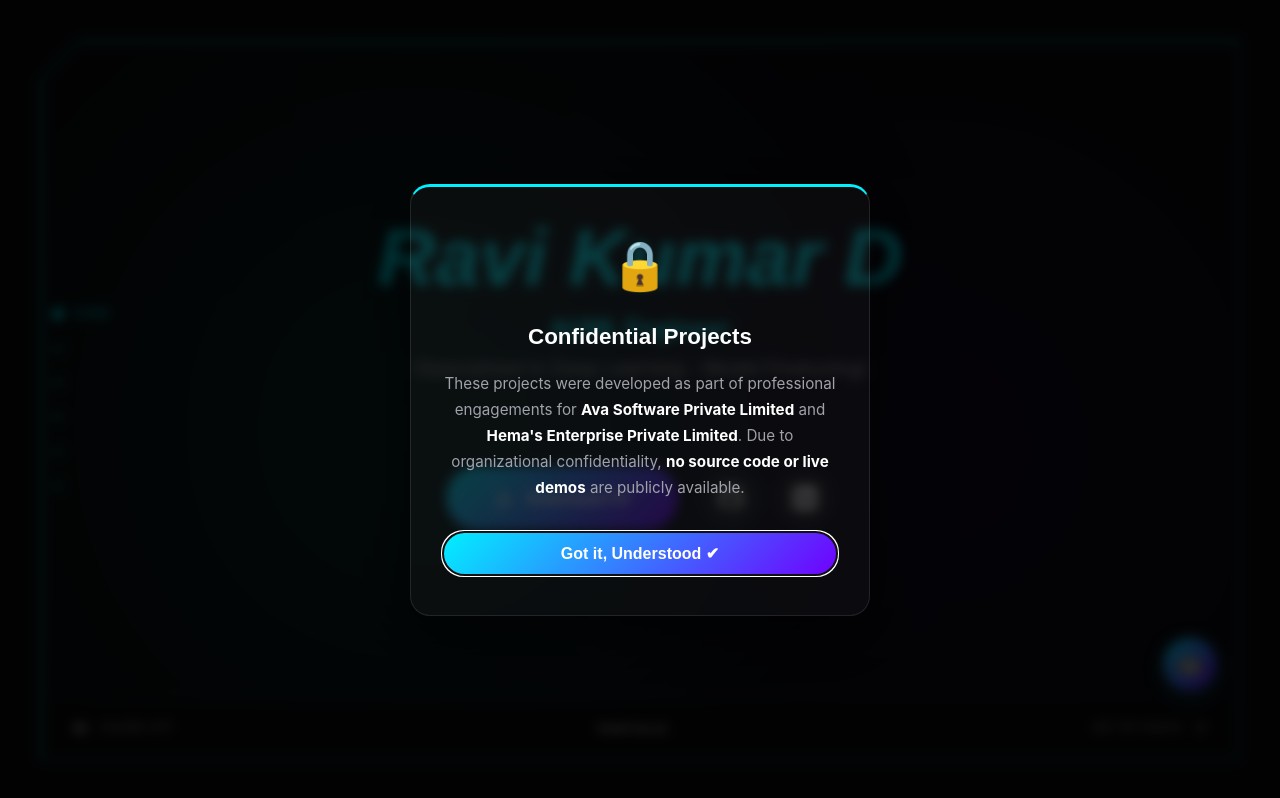
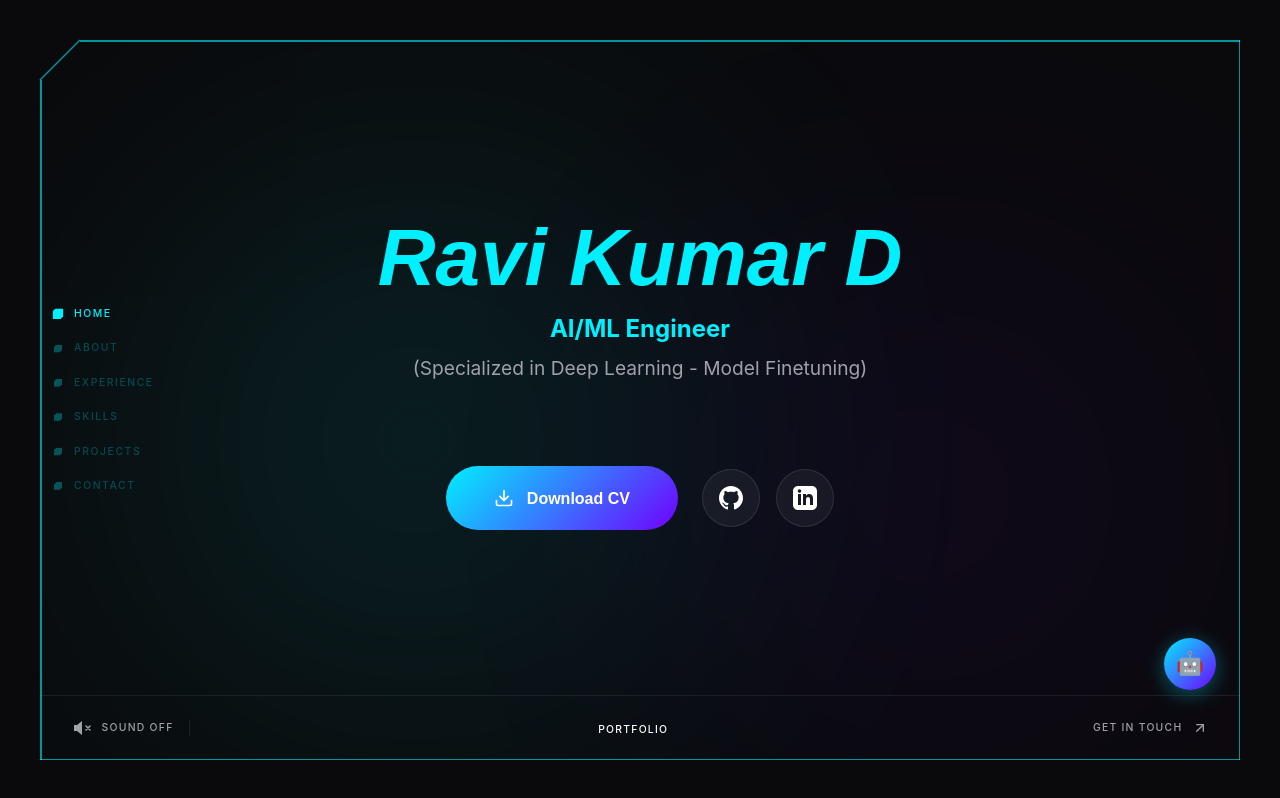
Before and after one commit to D-RaviKumarofficial/Ravi-Profile, a React (Vite) app: page / in a window 1280 px wide. Built offline with nearby package versions, Linux system fonts and the light colour scheme.

Commit message:
added hover sound and remvoed some content

```diff
--- a/src/App.jsx
+++ b/src/App.jsx
@@ -12,29 +12,56 @@
 import Chatbot from './components/Chatbot';
 import ProjectDetail from './components/ProjectDetail';
 import clickSound from './assets/game click.wav';
+import hoverSound from './assets/hover.mp3';
 
-const audio = new Audio(clickSound);
-audio.volume = 0.5;
+const clickAudio = new Audio(clickSound);
+clickAudio.volume = 0.5;
+
+const hoverAudio = new Audio(hoverSound);
+hoverAudio.volume = 0.25;
 
 function Portfolio({ soundOn, toggleSound }) {
   const [activeSection, setActiveSection] = useState('home');
 
   useEffect(() => {
-    const handler = (e) => {
+    // Global click sound
+    const handleClick = (e) => {
       if (!soundOn) return;
       const tag = e.target.tagName;
       if (tag === 'A' || tag === 'BUTTON' || e.target.closest('a') || e.target.closest('button')) {
-        audio.currentTime = 0;
-        audio.play().catch(() => {});
+        clickAudio.currentTime = 0;
+        clickAudio.play().catch(() => {});
       }
     };
-    document.addEventListener('click', handler);
-    return () => document.removeEventListener('click', handler);
+
+    // Global hover sound — fires once per element entry
+    let lastHovered = null;
+    const handleMouseOver = (e) => {
+      if (!soundOn) return;
+      const target = e.target.closest('a, button');
+      if (!target || target === lastHovered) return;
+      lastHovered = target;
+      hoverAudio.currentTime = 0;
+      hoverAudio.play().catch(() => {});
+    };
+    const handleMouseOut = (e) => {
+      const target = e.target.closest('a, button');
+      if (target === lastHovered) lastHovered = null;
+    };
+
+    document.addEventListener('click', handleClick);
+    document.addEventListener('mouseover', handleMouseOver);
+    document.addEventListener('mouseout', handleMouseOut);
+    return () => {
+      document.removeEventListener('click', handleClick);
+      document.removeEventListener('mouseover', handleMouseOver);
+      document.removeEventListener('mouseout', handleMouseOut);
+    };
   }, [soundOn]);
 
   return (
     <>
-      <Sidebar activeSection={activeSection} setActiveSection={setActiveSection} soundOn={soundOn} />
+      <Sidebar activeSection={activeSection} setActiveSection={setActiveSection} />
       <div className="app-frame-wrapper">
         {/* 4-side border */}
         <div className="frame-border-top" />
--- a/src/components/Contact.jsx
+++ b/src/components/Contact.jsx
@@ -30,14 +30,7 @@
         </div>
       </section>
 
-      <footer className="footer">
-        <div className="container">
-          <div className="social-links">
-            <a href="https://github.com/D-RaviKumarofficial" target="_blank" rel="noreferrer">GitHub</a>
-            <a href="https://www.linkedin.com/in/ravi-kumar-d-535a98267" target="_blank" rel="noreferrer">LinkedIn</a>
-          </div>
-          </div>
-      </footer>
+
     </>
   );
 };
--- a/src/components/Projects.jsx
+++ b/src/components/Projects.jsx
@@ -1,5 +1,4 @@
-import React, { useState, useEffect, useRef } from 'react';
-import { createPortal } from 'react-dom';
+import React from 'react';
 import { useNavigate } from 'react-router-dom';
 import '../styles/Projects.css';
 
@@ -102,47 +101,8 @@
   },
 ];
 
-let modalShown = false;
-
 const Projects = () => {
-  const [modal, setModal] = useState(false);
-  const btnRef = useRef(null);
   const navigate = useNavigate();
-
-  const closeModal = () => {
-    setModal(false);
-    document.body.style.overflow = '';
-  };
-
-  useEffect(() => {
-    const tryShow = () => {
-      if (modalShown) return;
-      modalShown = true;
-      setModal(true);
-      document.body.style.overflow = 'hidden';
-    };
-
-    const section = document.getElementById('projects');
-    const observer = new IntersectionObserver(
-      ([entry]) => { if (entry.isIntersecting) tryShow(); },
-      { threshold: 0.1 }
-    );
-    if (section) observer.observe(section);
-
-    const handleClick = (e) => {
-      if (e.target.closest('a[href="#projects"]')) tryShow();
-    };
-    document.addEventListener('click', handleClick);
-
-    return () => {
-      observer.disconnect();
-      document.removeEventListener('click', handleClick);
-    };
-  }, []);
-
-  useEffect(() => {
-    if (modal && btnRef.current) btnRef.current.focus();
-  }, [modal]);
 
   return (
     <section id="projects" className="projects section-padding">
@@ -151,34 +111,13 @@
           <h2 className="section-title">Projects</h2>
         </div>
 
-        {modal && createPortal(
-          <div className="modal-overlay" role="dialog" aria-modal="true">
-            <div className="modal-box">
-              <div className="modal-icon">🔒</div>
-              <h3 className="modal-title">Confidential Projects</h3>
-              <p className="modal-body">
-                These projects were developed as part of professional engagements for{' '}
-                <strong>Ava Software Private Limited</strong> and{' '}
-                <strong>Hema's Enterprise Private Limited</strong>.
-                Due to organizational confidentiality,{' '}
-                <strong>no source code or live demos</strong> are publicly available.
-              </p>
-              <button ref={btnRef} className="modal-btn" onClick={closeModal}>
-                Got it, Understood ✔
-              </button>
-            </div>
-          </div>,
-          document.body
-        )}
-
         {groups.map((group) => (
           <div className="project-group" key={group.org}>
             <div className="project-group-header">
               <span className="group-org-badge">{group.org}</span>
             </div>
             <div className="projects-grid">
-              {group.projects.map((project) => {
-                return (
+              {group.projects.map((project) => (
                 <div
                   className="project-card clickable"
                   key={project.id}
@@ -203,8 +142,7 @@
                     <span className="project-view-more">View Details →</span>
                   </div>
                 </div>
-                );
-              })}
+              ))}
             </div>
           </div>
         ))}
--- a/src/components/Sidebar.jsx
+++ b/src/components/Sidebar.jsx
@@ -1,6 +1,5 @@
 import React, { useState } from 'react';
 import '../styles/Sidebar.css';
-import hoverSound from '../assets/hover.mp3';
 
 const navItems = [
   { label: 'Home',       id: 'home' },
@@ -11,17 +10,8 @@
   { label: 'Contact',    id: 'contact' },
 ];
 
-const hoverAudio = new Audio(hoverSound);
-hoverAudio.volume = 0.3;
-
-const Sidebar = ({ activeSection, setActiveSection, soundOn }) => {
+const Sidebar = ({ activeSection, setActiveSection }) => {
   const [mobileOpen, setMobileOpen] = useState(false);
-
-  const playHover = () => {
-    if (!soundOn) return;
-    hoverAudio.currentTime = 0;
-    hoverAudio.play().catch(() => {});
-  };
 
   const handleNavClick = (id) => {
     setActiveSection(id);
@@ -38,7 +28,6 @@
               key={item.id}
               className={`sidebar-item ${activeSection === item.id ? 'active' : ''}`}
               onClick={() => handleNavClick(item.id)}
-              onMouseEnter={playHover}
               aria-label={`Navigate to ${item.label}`}
             >
               <div className="sidebar-dot-wrapper">
--- a/src/styles/Hero.css
+++ b/src/styles/Hero.css
@@ -8,35 +8,7 @@
   padding-top: 0;
 }
 
-/* Background effects */
-.hero::before {
-  content: '';
-  position: absolute;
-  top: 20%;
-  left: 10%;
-  width: 40vw;
-  height: 40vw;
-  background: var(--accent-neon);
-  filter: blur(150px);
-  opacity: 0.15;
-  border-radius: 50%;
-  z-index: -1;
-  animation: pulse-glow 8s infinite alternate;
-}
-
-.hero::after {
-  content: '';
-  position: absolute;
-  bottom: 10%;
-  right: 10%;
-  width: 30vw;
-  height: 30vw;
-  background: var(--accent-purple);
-  filter: blur(150px);
-  opacity: 0.15;
-  border-radius: 50%;
-  z-index: -1;
-}
+/* Background effects handled by .app-frame globally */
 
 .hero-container {
   display: flex;
--- a/src/styles/Projects.css
+++ b/src/styles/Projects.css
@@ -145,81 +145,4 @@
   border-radius: 20px;
 }
 
-/* Blocking Modal */
-.modal-overlay {
-  position: fixed;
-  inset: 0;
-  background: rgba(0, 0, 0, 0.75);
-  backdrop-filter: blur(6px);
-  -webkit-backdrop-filter: blur(6px);
-  z-index: 9999;
-  display: flex;
-  align-items: center;
-  justify-content: center;
-  padding: 1rem;
-  animation: fadeIn 0.3s ease;
-}
-
-@keyframes fadeIn {
-  from { opacity: 0; }
-  to   { opacity: 1; }
-}
-
-.modal-box {
-  background: var(--bg-card);
-  border: var(--glass-border);
-  border-top: 3px solid var(--accent-neon);
-  border-radius: 20px;
-  padding: 2.5rem 2rem;
-  max-width: 460px;
-  width: 100%;
-  text-align: center;
-  box-shadow: 0 20px 60px rgba(0, 0, 0, 0.6);
-  animation: slideUp 0.35s cubic-bezier(0.34, 1.56, 0.64, 1);
-}
-
-@keyframes slideUp {
-  from { opacity: 0; transform: translateY(40px) scale(0.95); }
-  to   { opacity: 1; transform: translateY(0) scale(1); }
-}
-
-.modal-icon {
-  font-size: 3rem;
-  margin-bottom: 1rem;
-}
-
-.modal-title {
-  font-size: 1.4rem;
-  font-weight: 700;
-  color: var(--text-primary);
-  margin-bottom: 1rem;
-}
-
-.modal-body {
-  font-size: 0.95rem;
-  color: var(--text-secondary);
-  line-height: 1.7;
-  margin-bottom: 2rem;
-}
-
-.modal-body strong {
-  color: var(--text-primary);
-}
-
-.modal-btn {
-  background: var(--accent-gradient);
-  color: white;
-  border: none;
-  padding: 0.75rem 2rem;
-  border-radius: 50px;
-  font-size: 1rem;
-  font-weight: 600;
-  cursor: pointer;
-  transition: var(--transition-fast);
-  width: 100%;
-}
-
-.modal-btn:hover {
-  transform: translateY(-2px);
-  box-shadow: 0 6px 20px rgba(112, 0, 255, 0.4);
-}
+/* Modal styles removed */
--- a/src/styles/Sidebar.css
+++ b/src/styles/Sidebar.css
@@ -124,8 +124,8 @@
   line-height: 1;
   white-space: nowrap;
   transition: opacity 0.33s linear, transform 0.3s cubic-bezier(0.16, 1, 0.3, 1);
-  opacity: 0;
-  transform: translateX(-4px);
+  opacity: 0.25; /* always visible at low opacity */
+  transform: translateX(0);
   pointer-events: none;
 }
 
--- a/src/styles/index.css
+++ b/src/styles/index.css
@@ -87,6 +87,38 @@
     0% 100%,
     0% 28px
   );
+}
+
+/* Persistent background glows — same across all sections */
+.app-frame::before {
+  content: '';
+  position: absolute;
+  top: 20%;
+  left: 10%;
+  width: 40vw;
+  height: 40vw;
+  background: var(--accent-neon);
+  filter: blur(150px);
+  opacity: 0.12;
+  border-radius: 50%;
+  z-index: 0;
+  pointer-events: none;
+  animation: pulse-glow 8s infinite alternate;
+}
+
+.app-frame::after {
+  content: '';
+  position: absolute;
+  bottom: 10%;
+  right: 10%;
+  width: 30vw;
+  height: 30vw;
+  background: var(--accent-purple);
+  filter: blur(150px);
+  opacity: 0.12;
+  border-radius: 50%;
+  z-index: 0;
+  pointer-events: none;
 }
 
 @media (min-width: 769px) {
@@ -202,19 +234,23 @@
   position: relative;
   z-index: 1;
   height: 100%;
-  overflow: hidden; /* no outer scroll */
+  overflow: hidden;
+  background: transparent;
 }
 
 /* Each section panel stacks in the same slot — only active one shows */
 .section-panel {
   position: absolute;
-  inset: 0;
-  bottom: 56px; /* leave room for BottomBar */
+  top: 0;
+  left: 0;
+  right: 0;
+  bottom: 56px;
   overflow-y: auto;
   overflow-x: hidden;
   opacity: 0;
   pointer-events: none;
   transition: opacity 0.3s ease;
+  background: transparent;
 }
 
 .section-panel.section-active {
```
